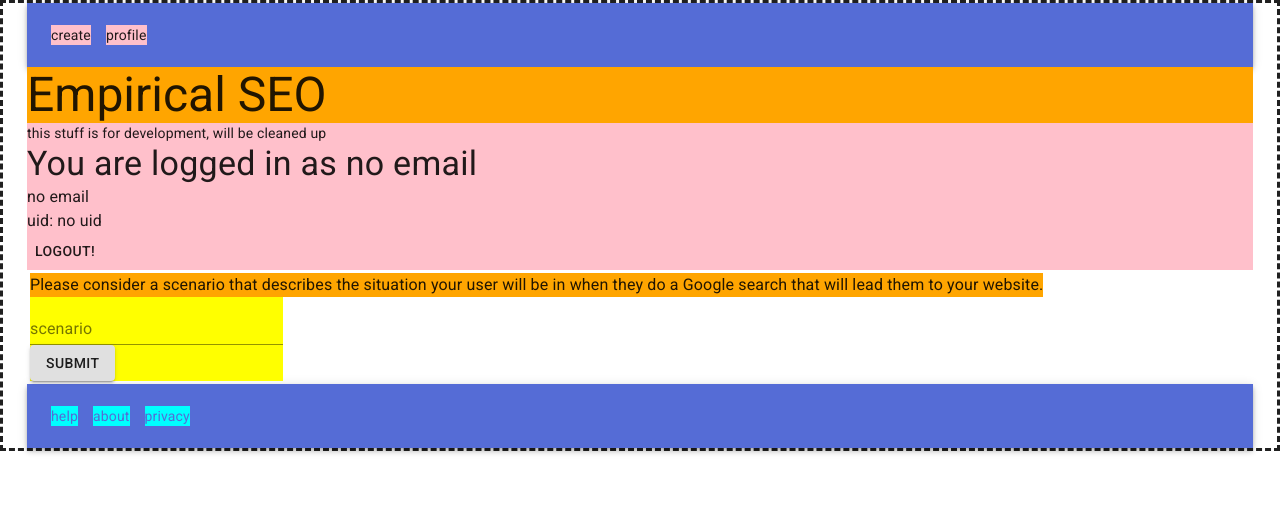
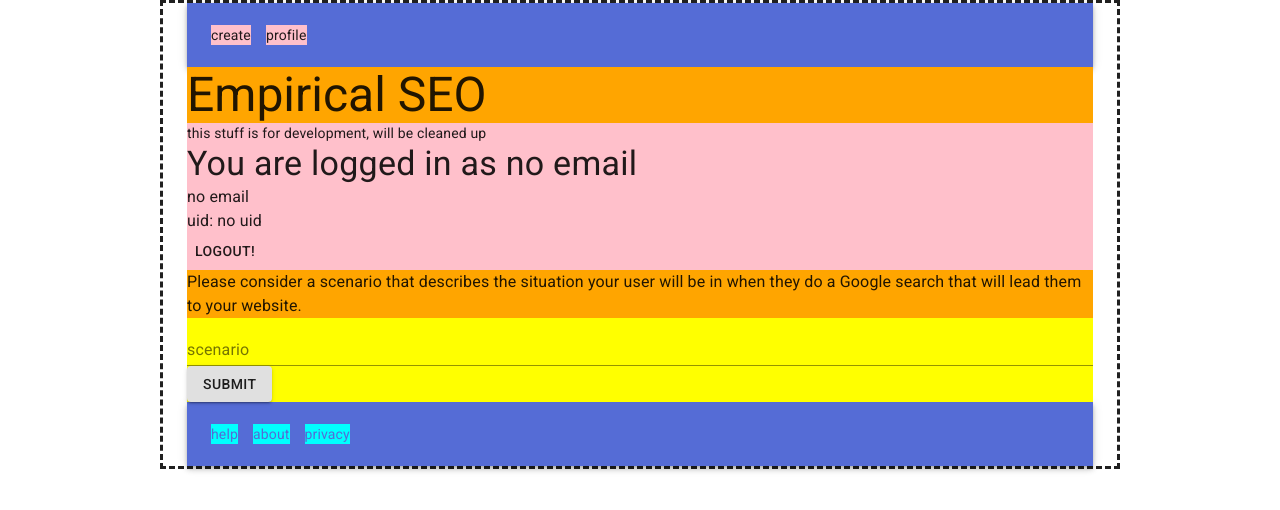
Before and after one commit to noconsulate/empirical-seo, a Next.js app: page /create in a window 1280 px wide. Shown: the top 510 px of the page. Built offline with nearby package versions, Linux system fonts and the light colour scheme; no server answers.

Commit message:
ready to start layout

```diff
--- a/components/Layout.js
+++ b/components/Layout.js
@@ -18,7 +18,7 @@ const useStyles = makeStyles(theme => ({
     border: 'dashed',
   },
   pageContent: {
-    padding: 3,
+    padding: 0,
   }
 }))
 
@@ -31,13 +31,15 @@ const Layout = props => {
         <title>{props.title}</title>
       </Head>
       <div>
-        <Container maxWidth="lg" className={classes.slab}>
+        <Container maxWidth="md" className={classes.slab}>
           <NavBar />
           <Header />
           <InfoBar />
           <main>
             <Grid container className={classes.pageContent}>
-              {props.content}
+              <Grid item>
+                {props.content}
+              </Grid>
             </Grid>
           </main>
           <Footer />
--- a/pages/portal.js
+++ b/pages/portal.js
@@ -242,7 +242,10 @@ const portal = props => {
 
   const pageContent = (
     <>
-      {ViewControl()}
+      <div className={classes.main}>
+        {ViewControl()}
+
+      </div>
     </>
   )
 
```
Also changed, not shown: components/ScenarioList.js (+1 -13 lines).
